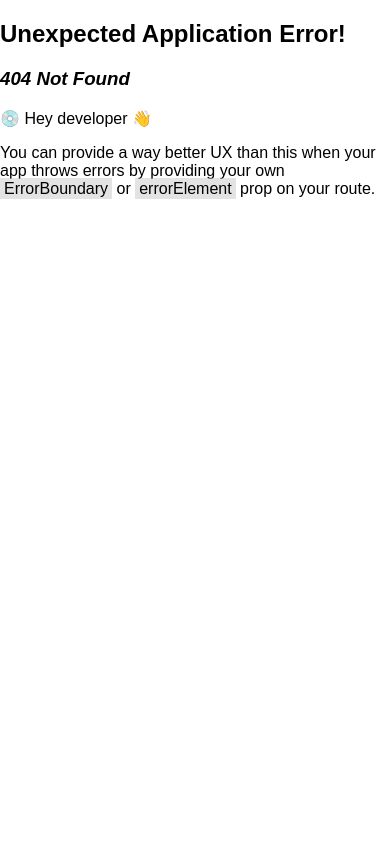
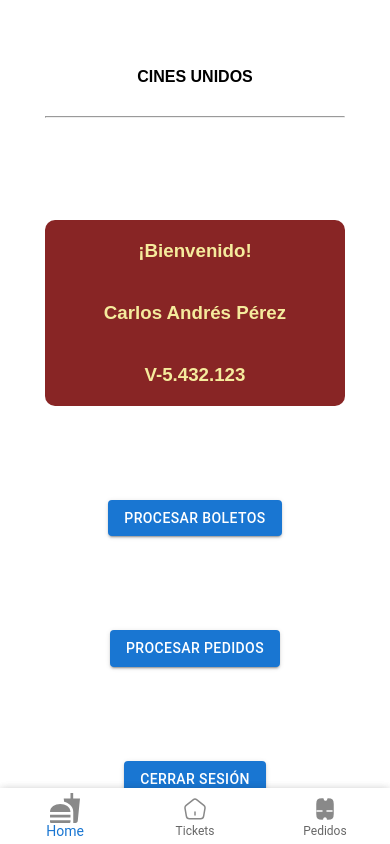
Before and after one commit to lockhands/Multimedia, a React (Vite) app: page /dashboard/tickets/cliente in a window 390 px wide. Before the commit this address had no page. Built offline with nearby package versions, Linux system fonts and the light colour scheme.

Commit message:
el nav mobile ahora puede redirigir

```diff
--- a/src/components/molecules/BottomNavbar.jsx
+++ b/src/components/molecules/BottomNavbar.jsx
@@ -4,16 +4,30 @@ import { BottomNavigation, BottomNavigationAction,AppBar, Toolbar, Box, Paper }
 import { ReactComponent as Food } from "../../assets/Icons/Food.svg";
 import { ReactComponent as Home } from "../../assets/Icons/Home.svg";
 import { ReactComponent as Ticket } from "../../assets/Icons/Ticket.svg";
+import { useNavigate } from "react-router-dom";
+
 
 
 function BottomNavbar() {
 
-
-
 	const [value, setValue] = useState(0);
 
+	const navigate=useNavigate();
+
+	const handleHome = () => {
+		navigate('home/cliente');
+	}
+
+	const handleTickets =() =>{
+		navigate('tickets/cliente');
+	}
+
+	const handlePedidos = () => {
+		navigate('pedidos/cliente');
+	}
+
 	return (
-		<Paper sx={{ position: 'fixed', bottom: 0, left: 0, right: 0 }} elevation={3}>
+		<Paper sx={{  position: 'fixed', bottom: 0, left: 0, right: 0}} elevation={3}>
 
 
 		<BottomNavigation
@@ -26,16 +40,19 @@ function BottomNavbar() {
 			<BottomNavigationAction
 				label="Home"
 				icon={<Food fill="#898989" />} /* fill solo */
+				onClick={handleHome}
 			/>
 
 			<BottomNavigationAction
 				label="Tickets"
+				onClick={handleTickets}
 				icon={<Home stroke="#898989" />}
 			/>
 			{/* stroke solo */}
 
 			<BottomNavigationAction
 				label="Pedidos"
+				onClick={handlePedidos}
 				icon={<Ticket fill="#898989" />}
 			/>
 			{/* fill solo */}
--- /dev/null
+++ b/src/routes/Cliente/PedidosCliente.jsx
@@ -0,0 +1,24 @@
+import { css } from '@emotion/react'
+import React from 'react'
+import {  Button } from '@mui/material';
+import BottomNavbar from '../../components/molecules/BottomNavbar';
+
+function PedidosCliente() {
+
+
+  return (
+    <div
+        css={css`
+        display: grid;
+        place-items: center;
+            align-items:center;
+            height:100vh;
+            text-align: center;
+        `}
+    >
+      <BottomNavbar></BottomNavbar>
+    </div>
+  )
+}
+
+export default PedidosCliente
--- /dev/null
+++ b/src/routes/Cliente/TicketsCliente.jsx
@@ -0,0 +1,66 @@
+import { css } from '@emotion/react'
+import React from 'react'
+import {  Button } from '@mui/material';
+import BottomNavbar from '../../components/molecules/BottomNavbar';
+
+function TicketsCliente() {
+
+
+  return (
+    <div
+        css={css`
+        display: grid;
+        place-items: center;
+            align-items:center;
+            height:100vh;
+            text-align: center;
+        `}
+    >
+    <div css={css`
+            display: grid;
+            place-items: center;
+            text-align: center;
+            width: 100%;
+            max-width: 300px;
+        `}>
+        <h4>CINES UNIDOS</h4>
+        <hr css={css`
+            width: 100%;
+            max-width: 300px;
+        `} />
+    </div>
+        <div css={css`
+            display: grid;
+            place-items: center;
+            text-align: center;
+            width: 100%;
+            max-width: 300px;
+            border-radius: 10px;
+            background-color: #882525;
+        `}>
+           <h3 css={css`
+                color: #F5EB9D;
+                margin-top: 20px;
+                margin-bottom: 20px;
+        `}> ¡Bienvenido!</h3>
+           <h3 css={css`
+                color: #F5EB9D;
+                margin-top: 20px;
+                margin-bottom: 20px;
+        `}>Carlos Andrés Pérez</h3>
+           <h3 css={css`
+                color: #F5EB9D;
+                margin-top: 20px;
+                margin-bottom: 20px;
+        `}>V-5.432.123</h3>
+        </div>
+        <Button
+        variant="contained"> Procesar boletos</Button>
+        <Button variant="contained"> Procesar pedidos</Button>
+        <Button variant="contained"> Cerrar sesión</Button>
+      <BottomNavbar></BottomNavbar>
+    </div>
+  )
+}
+
+export default TicketsCliente
```
Also changed, not shown: src/main.jsx (+7 -0 lines), src/routes/Cliente/HomeXD.jsx (deleted).
